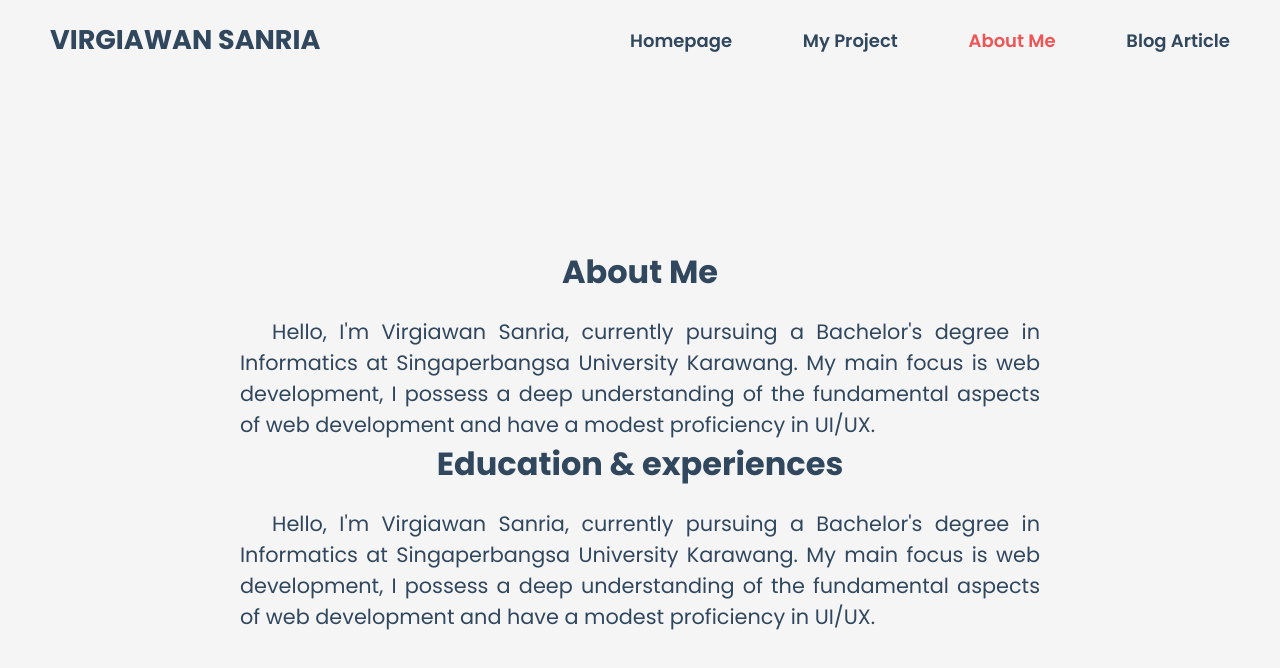
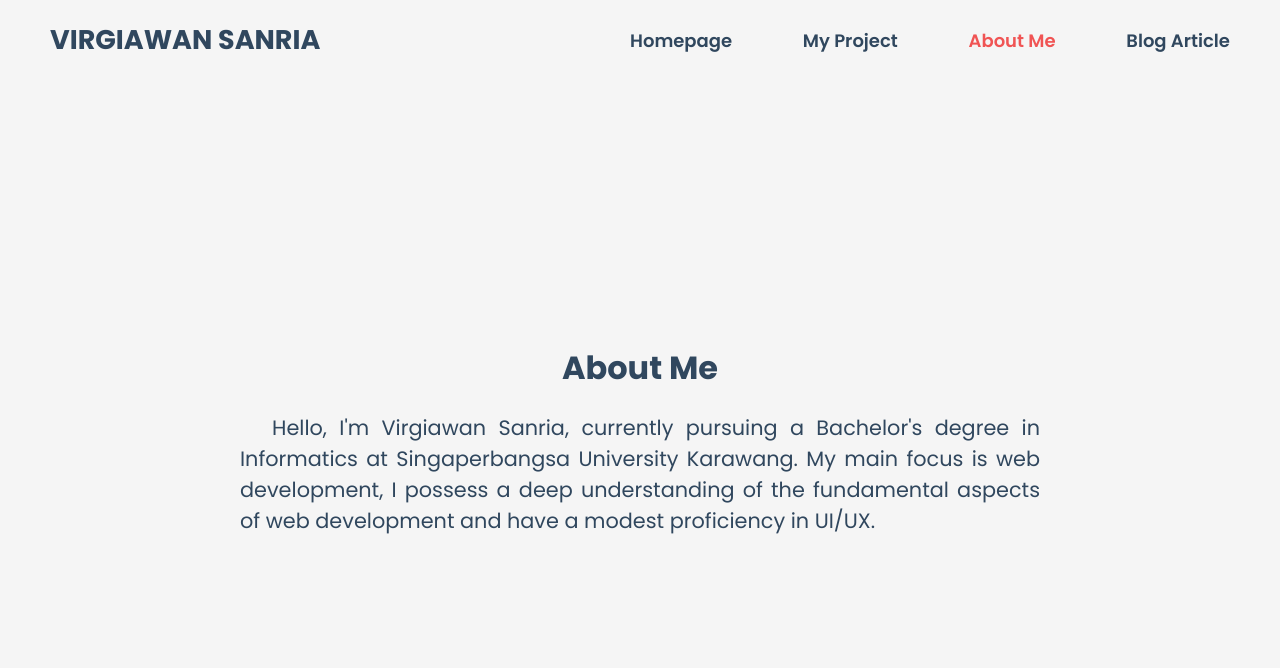
Before and after one commit to awanvirgi/personal-web, a plain HTML site: page about.html in a window 1280 px wide. Drawn offline with Linux system fonts and the light colour scheme.

Commit message:
Delete Education

```diff
--- a/about.html
+++ b/about.html
@@ -39,15 +39,6 @@
                     University Karawang. My main focus is web development, I possess a deep understanding of the fundamental aspects of web
                     development and have a modest proficiency in UI/UX.</p>
             </div>
-            <h1>Education & experiences</h1>
-            <div class="about-warp">
-                <p>
-                    Hello, I'm Virgiawan Sanria, currently pursuing a Bachelor's degree in Informatics at Singaperbangsa
-                    University Karawang. My main focus is web development, I possess a deep understanding of the fundamental aspects of web
-                    development and have a modest proficiency in UI/UX.</p>
-            </div>
-
-
         </main>
     </header>
 </body>
```
